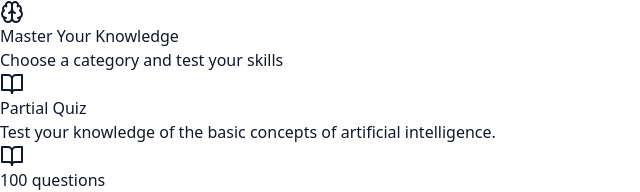
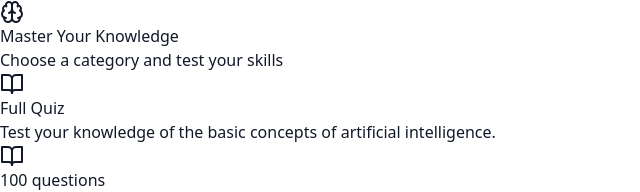
Before and after one commit to Dennis290699/react-quizApp, a React (Vite) app: page / in a window 1280 px wide. Shown: the top 192 px of the page, without its empty margins (0-640 px from the left). Built offline with nearby package versions, Linux system fonts and the light colour scheme.

Commit message:
Update chapterIA.ts

```diff
--- a/src/data/chapterIA.ts
+++ b/src/data/chapterIA.ts
@@ -2,7 +2,7 @@ import { QuizCategory } from '../types/quiz';
 
 export const chapterIA: QuizCategory = {
     id: 'IA',
-    title: 'Partial Quiz',
+    title: 'Full Quiz',
     description: 'Test your knowledge of the basic concepts of artificial intelligence.',
     icon: 'brain-circuit',
     color: 'indigo',
```
